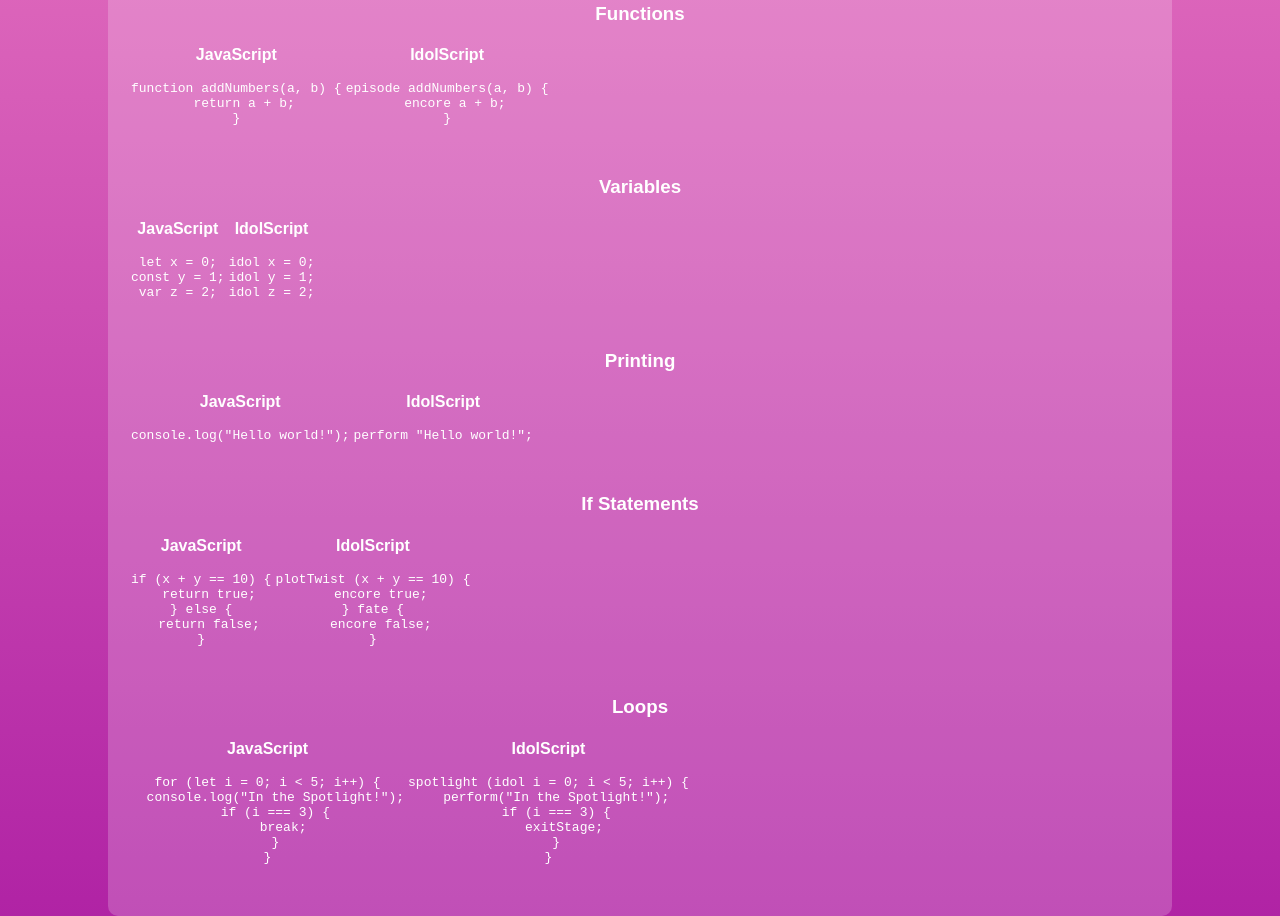
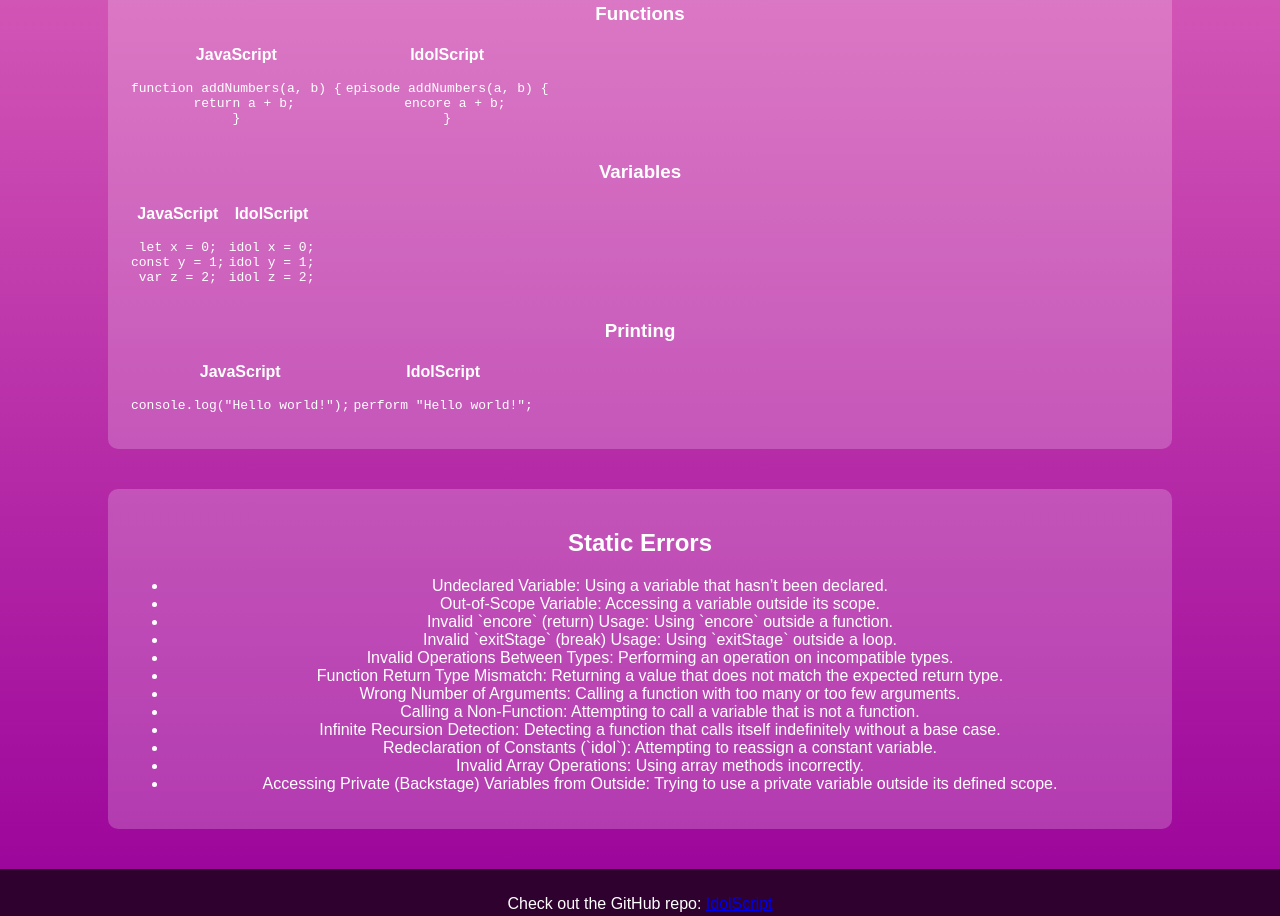
Before and after one commit to ja32sc/IdolScript, a website: page index.html in a window 1280 px wide. Shown: the part 748-1664 px from the top of the page. Drawn offline with Linux system fonts and the light colour scheme.

Commit message:
Update index.html

```diff
--- a/index.html
+++ b/index.html
@@ -10,7 +10,7 @@
     <header>
         <img src="doc/logo.png" alt="IdolScript Logo" class="logo">
         <h1>IdolScript</h1>
-        <p>IdolScript is a coding language influenced by Javascript and based around the world of idols and the popular anime/manga series Oshi no Ko. Navigate through code in a new way with familiar functions now under new names based on idols and Oshi no Ko. There are also some new functions present that will provide users with some new, interesting concepts to dabble in. Aimed for those familiar with JavaScript who are looking for a nice little twist to make their coding a little more interesting.</p>
+        <p>IdolScript is a coding language influenced by JavaScript and based around the world of idols and the popular anime/manga series Oshi no Ko. Navigate through code in a new way with familiar functions now under new names based on idols and Oshi no Ko. There are also some new functions present that will provide users with some new, interesting concepts to dabble in. Aimed for those familiar with JavaScript who are looking for a nice little twist to make their coding a little more interesting.</p>
     </header>
 
     <nav>
@@ -32,117 +32,42 @@
 
     <section id="examples">
         <h2>Examples</h2>
-
+        <div class="example-container">
             <h3>Functions</h3>
-        <table>
-        <tr> <th>JavaScript</th><th>IdolScript</th></tr>
+            <table class="example-table">
+            <tr><th>JavaScript</th><th>IdolScript</th></tr>
             <tr>
-        <td>
-        <pre>
-function addNumbers(a, b) {
+                <td><pre>function addNumbers(a, b) {
   return a + b;
-}
-        </pre>
-        </td>
-        <td>
-        <pre>
-episode addNumbers(a, b) {
+}</pre></td>
+                <td><pre>episode addNumbers(a, b) {
   encore a + b;
-}
-        </pre>
-        </td>
+}</pre></td>
             </tr>
             </table>
 
             <h3>Variables</h3>
-        <table>
-        <tr> <th>JavaScript</th><th>IdolScript</th></tr>
+            <table class="example-table">
+            <tr><th>JavaScript</th><th>IdolScript</th></tr>
             <tr>
-        <td>
-        <pre>
-let x = 0;
+                <td><pre>let x = 0;
 const y = 1;
-var z = 2;
-        </pre>
-        </td>
-        <td>
-        <pre>
-idol x = 0;
+var z = 2;</pre></td>
+                <td><pre>idol x = 0;
 idol y = 1;
-idol z = 2;
-        </pre>
-        </td>
+idol z = 2;</pre></td>
             </tr>
             </table>
 
             <h3>Printing</h3>
-        <table>
-        <tr> <th>JavaScript</th><th>IdolScript</th></tr>
+            <table class="example-table">
+            <tr><th>JavaScript</th><th>IdolScript</th></tr>
             <tr>
-        <td>
-        <pre>
-console.log("Hello world!");
-        </pre>
-        </td>
-        <td>
-        <pre>
-perform "Hello world!";
-        </pre>
-        </td>
+                <td><pre>console.log("Hello world!");</pre></td>
+                <td><pre>perform "Hello world!";</pre></td>
             </tr>
             </table>
-
-        <h3>If Statements</h3>
-        <table>
-        <tr> <th>JavaScript</th><th>IdolScript</th></tr>
-        <tr>
-        <td>
-        <pre>
-if (x + y == 10) {
-  return true;
-} else {
-  return false;
-}
-        </pre>
-        </td>
-        <td>
-        <pre>
-plotTwist (x + y == 10) {
-  encore true;
-} fate {
-  encore false;
-}
-        </pre>
-        </td>
-        </tr>
-        </table>
-
-        <h3>Loops</h3>
-        <table>
-        <tr> <th>JavaScript</th><th>IdolScript</th></tr>
-        <tr>
-        <td>
-        <pre>
-for (let i = 0; i < 5; i++) {
-  console.log("In the Spotlight!");
-  if (i === 3) {
-    break;
-  }
-}
-        </pre>
-        </td>
-        <td>
-        <pre>
-spotlight (idol i = 0; i < 5; i++) {
-  perform("In the Spotlight!");
-  if (i === 3) {
-    exitStage;
-  }
-}
-        </pre>
-        </td>
-        </tr>
-        </table>
+        </div>
     </section>
 
     <section id="errors">
@@ -168,7 +93,7 @@ spotlight (idol i = 0; i < 5; i++) {
     </footer>
 
     <audio id="background-music" autoplay loop>
-        <source src="doc/YOASOBIアイドル.mp3" type="audio/mp3">
+        <source src="./doc/YOASOBIアイドル.mp3" type="audio/mp3">
         Your browser does not support the audio element.
     </audio>
 
```
Lines whose indentation alone changed are shown as unchanged.
